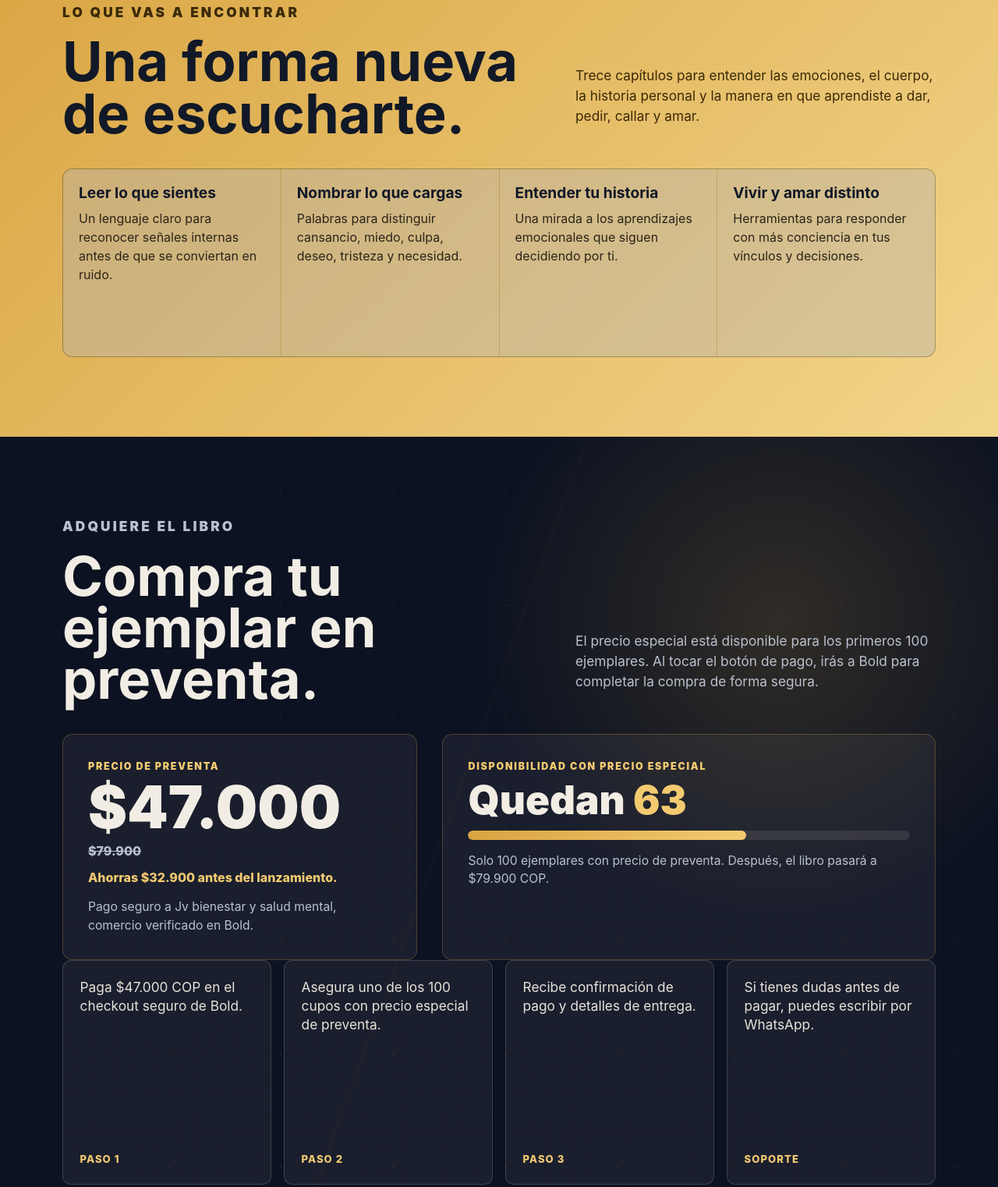
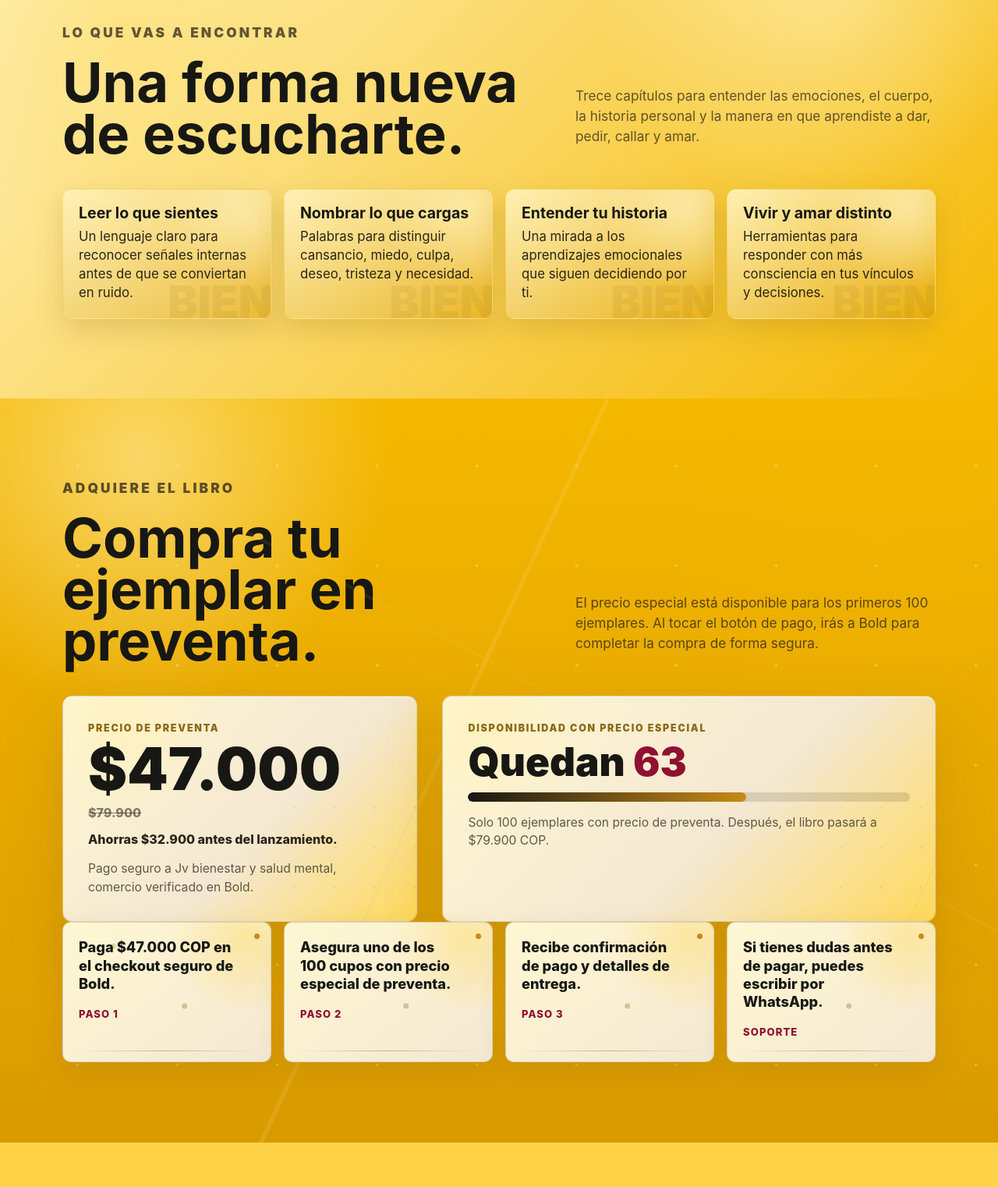
Before and after one commit to Javipenalozar/como-estas-libro, a plain HTML site: page site/index.html in a window 1280 px wide. Shown: the part 873-2395 px from the top of the page at 78% size. Drawn offline with Linux system fonts and the light colour scheme.

Commit message:
Update preorder landing design

```diff
--- a/site/index.html
+++ b/site/index.html
@@ -10,16 +10,19 @@
     >
     <style>
       :root {
-        --night: #0b1120;
-        --night-2: #111827;
-        --ink: #182033;
-        --gold: #d9a441;
-        --gold-2: #f3ca70;
-        --bone: #f2ede4;
-        --muted: #b9c1ce;
-        --soft: rgba(242, 237, 228, 0.08);
-        --line: rgba(242, 237, 228, 0.16);
-        --shadow: 0 24px 70px rgba(0, 0, 0, 0.42);
+        --yellow: #f5b800;
+        --yellow-deep: #d99a00;
+        --mustard: #8c6a18;
+        --bone: #f4e8d2;
+        --cream: #fff1b8;
+        --coal: #171714;
+        --warm-black: #2b2418;
+        --butterfly: #c98a16;
+        --light: #ffd95a;
+        --muted: rgba(43, 36, 24, 0.74);
+        --soft: rgba(255, 241, 184, 0.45);
+        --line: rgba(43, 36, 24, 0.16);
+        --shadow: 0 26px 72px rgba(43, 36, 24, 0.28);
       }
 
       * {
@@ -32,8 +35,8 @@
 
       body {
         margin: 0;
-        color: var(--bone);
-        background: var(--night);
+        color: var(--coal);
+        background: var(--yellow);
         font-family: Inter, ui-sans-serif, system-ui, -apple-system, BlinkMacSystemFont, "Segoe UI", sans-serif;
         line-height: 1.5;
       }
@@ -45,9 +48,9 @@
       .page {
         overflow: hidden;
         background:
-          radial-gradient(circle at 78% 6%, rgba(217, 164, 65, 0.18), transparent 24rem),
-          radial-gradient(circle at 8% 18%, rgba(91, 137, 205, 0.16), transparent 20rem),
-          linear-gradient(180deg, #0b1120 0%, #101827 47%, #0a0e18 100%);
+          radial-gradient(circle at 78% 4%, rgba(255, 241, 184, 0.62), transparent 24rem),
+          radial-gradient(circle at 12% 18%, rgba(255, 217, 90, 0.5), transparent 22rem),
+          linear-gradient(180deg, #ffd95a 0%, #f5b800 38%, #d99a00 100%);
       }
 
       .nav {
@@ -61,8 +64,8 @@
         justify-content: space-between;
         gap: 1rem;
         padding: 1rem clamp(1rem, 5vw, 4.5rem);
-        background: rgba(11, 17, 32, 0.72);
-        border-bottom: 1px solid rgba(242, 237, 228, 0.08);
+        background: rgba(245, 184, 0, 0.78);
+        border-bottom: 1px solid rgba(43, 36, 24, 0.14);
         backdrop-filter: blur(18px);
       }
 
@@ -79,8 +82,9 @@
         width: 2rem;
         height: 2rem;
         place-items: center;
-        color: var(--gold);
-        border: 1px solid rgba(217, 164, 65, 0.55);
+        color: var(--bone);
+        background: var(--coal);
+        border: 1px solid rgba(43, 36, 24, 0.45);
         border-radius: 50%;
       }
 
@@ -88,7 +92,7 @@
         display: flex;
         align-items: center;
         gap: 1.15rem;
-        color: var(--muted);
+        color: rgba(23, 23, 20, 0.78);
         font-size: 0.92rem;
       }
 
@@ -103,11 +107,11 @@
         justify-content: center;
         gap: 0.5rem;
         padding: 0.8rem 1.15rem;
-        color: #14110a;
-        background: linear-gradient(135deg, var(--gold), var(--gold-2));
+        color: var(--bone);
+        background: linear-gradient(135deg, var(--coal), var(--warm-black));
         border: 0;
         border-radius: 999px;
-        box-shadow: 0 12px 34px rgba(217, 164, 65, 0.2);
+        box-shadow: 0 16px 40px rgba(43, 36, 24, 0.26);
         font: inherit;
         font-weight: 800;
         text-decoration: none;
@@ -115,16 +119,16 @@
       }
 
       .button.secondary {
-        color: var(--bone);
-        background: rgba(242, 237, 228, 0.08);
+        color: var(--coal);
+        background: rgba(255, 241, 184, 0.52);
         border: 1px solid var(--line);
         box-shadow: none;
       }
 
       .button.whatsapp {
-        color: var(--bone);
+        color: var(--coal);
         background: transparent;
-        border: 1px solid rgba(217, 164, 65, 0.45);
+        border: 1px solid rgba(43, 36, 24, 0.34);
         box-shadow: none;
       }
 
@@ -143,11 +147,28 @@
         pointer-events: none;
         content: "";
         background-image:
-          radial-gradient(circle, rgba(217, 164, 65, 0.55) 0 1px, transparent 1.5px),
-          linear-gradient(110deg, transparent 0 45%, rgba(217, 164, 65, 0.08) 45.1% 45.4%, transparent 45.5% 100%);
-        background-position: 0 0, center;
-        background-size: 9rem 9rem, 100% 100%;
-        opacity: 0.2;
+          radial-gradient(circle, rgba(255, 241, 184, 0.95) 0 1.4px, transparent 2px),
+          linear-gradient(115deg, transparent 0 45%, rgba(255, 241, 184, 0.32) 45.05% 45.35%, transparent 45.4% 100%),
+          linear-gradient(28deg, transparent 0 58%, rgba(255, 217, 90, 0.22) 58.05% 58.3%, transparent 58.35% 100%);
+        background-position: 0 0, center, center;
+        background-size: 8rem 8rem, 100% 100%, 100% 100%;
+        opacity: 0.34;
+        animation: neuralDrift 18s linear infinite;
+      }
+
+      @keyframes neuralDrift {
+        0% {
+          background-position: 0 0, center, center;
+          opacity: 0.28;
+        }
+        50% {
+          background-position: 4rem 2.5rem, center, center;
+          opacity: 0.46;
+        }
+        100% {
+          background-position: 8rem 5rem, center, center;
+          opacity: 0.28;
+        }
       }
 
       .hero-grid {
@@ -162,7 +183,7 @@
       }
 
       .eyebrow {
-        color: var(--gold-2);
+        color: var(--mustard);
         font-size: 0.78rem;
         font-weight: 900;
         letter-spacing: 0.18em;
@@ -182,11 +203,13 @@
         font-size: clamp(3.2rem, 9vw, 7.6rem);
         line-height: 0.86;
         letter-spacing: 0;
+        color: var(--coal);
+        text-shadow: 0 10px 28px rgba(140, 106, 24, 0.24);
       }
 
       .hero-copy {
         max-width: 44rem;
-        color: #d8dde6;
+        color: rgba(43, 36, 24, 0.86);
         font-size: clamp(1.08rem, 1.6vw, 1.32rem);
       }
 
@@ -204,7 +227,8 @@
         overflow: hidden;
         border: 1px solid var(--line);
         border-radius: 0.8rem;
-        background: rgba(255, 255, 255, 0.04);
+        background: rgba(255, 241, 184, 0.42);
+        box-shadow: 0 18px 44px rgba(140, 106, 24, 0.18);
       }
 
       .launch-item {
@@ -241,15 +265,49 @@
 
       .price-box,
       .stock-box {
+        position: relative;
+        overflow: hidden;
         padding: clamp(1.25rem, 3vw, 2rem);
-        background: rgba(242, 237, 228, 0.06);
-        border: 1px solid rgba(217, 164, 65, 0.26);
+        background:
+          linear-gradient(135deg, #fff7d2, #f4e8d2 58%, #ffd95a),
+          repeating-linear-gradient(135deg, rgba(43, 36, 24, 0.04) 0 1px, transparent 1px 10px);
+        border: 1px solid rgba(43, 36, 24, 0.14);
         border-radius: 0.8rem;
+        box-shadow: 0 26px 70px rgba(140, 106, 24, 0.26), inset 0 1px 0 rgba(255, 255, 255, 0.55);
+      }
+
+      .price-box::before,
+      .stock-box::before {
+        position: absolute;
+        inset: -35% auto auto -15%;
+        width: 18rem;
+        height: 18rem;
+        pointer-events: none;
+        content: "";
+        background: radial-gradient(circle, rgba(255, 241, 184, 0.78), transparent 62%);
+        opacity: 0.8;
+      }
+
+      .price-box::after,
+      .stock-box::after {
+        position: absolute;
+        inset: auto -20% -35% auto;
+        width: 17rem;
+        height: 17rem;
+        pointer-events: none;
+        content: "";
+        background-image:
+          radial-gradient(circle, rgba(43, 36, 24, 0.22) 0 1px, transparent 1.8px),
+          linear-gradient(115deg, transparent 0 48%, rgba(43, 36, 24, 0.12) 48.1% 48.35%, transparent 48.45% 100%);
+        background-size: 3.2rem 3.2rem, 100% 100%;
+        opacity: 0.32;
       }
 
       .price-label,
       .stock-label {
-        color: var(--gold-2);
+        position: relative;
+        z-index: 1;
+        color: var(--mustard);
         font-size: 0.78rem;
         font-weight: 900;
         letter-spacing: 0.14em;
@@ -257,6 +315,8 @@
       }
 
       .price {
+        position: relative;
+        z-index: 1;
         display: flex;
         flex-wrap: wrap;
         gap: 0.7rem 1rem;
@@ -265,51 +325,59 @@
       }
 
       .price-current {
-        color: var(--bone);
+        color: var(--coal);
         font-size: clamp(2.4rem, 6vw, 4.7rem);
         font-weight: 950;
         line-height: 0.9;
       }
 
       .price-full {
-        color: var(--muted);
+        color: rgba(43, 36, 24, 0.58);
         font-weight: 800;
         text-decoration: line-through;
       }
 
       .saving {
-        color: var(--gold-2);
+        position: relative;
+        z-index: 1;
+        color: var(--warm-black);
         font-weight: 850;
       }
 
       .stock-count {
+        position: relative;
+        z-index: 1;
         margin: 0.45rem 0 0.9rem;
-        color: var(--bone);
+        color: var(--coal);
         font-size: clamp(1.7rem, 4vw, 3.2rem);
         font-weight: 950;
         line-height: 1;
       }
 
       .stock-count span {
-        color: var(--gold-2);
+        color: #8f1132;
       }
 
       .stock-bar {
+        position: relative;
+        z-index: 1;
         overflow: hidden;
         height: 0.75rem;
         margin-bottom: 0.85rem;
-        background: rgba(242, 237, 228, 0.1);
+        background: rgba(43, 36, 24, 0.14);
         border-radius: 999px;
       }
 
       .stock-fill {
         width: var(--remaining, 100%);
         height: 100%;
-        background: linear-gradient(90deg, var(--gold), var(--gold-2));
+        background: linear-gradient(90deg, var(--coal), var(--butterfly));
         border-radius: inherit;
       }
 
       .trust-note {
+        position: relative;
+        z-index: 1;
         margin: 0.9rem 0 0;
         color: var(--muted);
         font-size: 0.98rem;
@@ -317,8 +385,8 @@
 
       .reader-shell {
         overflow: visible;
-        background: rgba(242, 237, 228, 0.06);
-        border: 1px solid rgba(217, 164, 65, 0.28);
+        background: rgba(255, 241, 184, 0.34);
+        border: 1px solid rgba(43, 36, 24, 0.18);
         border-radius: 0.8rem;
         box-shadow: var(--shadow);
       }
@@ -328,14 +396,14 @@
         gap: 1.1rem;
         max-height: none;
         padding: clamp(0.75rem, 3vw, 1.5rem);
-        background: #080c16;
+        background: rgba(43, 36, 24, 0.9);
       }
 
       .reader-page {
         overflow: hidden;
         background: #f8f4ee;
         border-radius: 0.35rem;
-        box-shadow: 0 16px 42px rgba(0, 0, 0, 0.36);
+        box-shadow: 0 16px 42px rgba(0, 0, 0, 0.3);
       }
 
       .reader-page img {
@@ -373,22 +441,21 @@
       .book-wrap {
         display: grid;
         place-items: center;
-        min-height: 34rem;
+        min-height: 39rem;
       }
 
       .book {
         position: relative;
-        width: min(20rem, 72vw);
-        aspect-ratio: 0.68;
+        width: min(27rem, 84vw);
+        aspect-ratio: 1122 / 1402;
         overflow: hidden;
-        background: #05090c;
-        border: 1px solid rgba(217, 164, 65, 0.38);
-        border-radius: 0.45rem;
+        background: #050505;
+        border: 1px solid rgba(255, 217, 90, 0.34);
+        border-radius: 0.55rem;
         box-shadow:
           var(--shadow),
-          1.2rem 1.2rem 0 rgba(0, 0, 0, 0.18),
-          0 0 70px rgba(217, 164, 65, 0.18);
-        transform: rotate(2deg);
+          0 0 80px rgba(217, 154, 0, 0.2);
+        transform: none;
       }
 
       .book::before {
@@ -398,15 +465,15 @@
         pointer-events: none;
         content: "";
         background:
-          linear-gradient(90deg, rgba(255, 255, 255, 0.06), transparent 10%),
-          linear-gradient(180deg, transparent 68%, rgba(0, 0, 0, 0.28));
+          linear-gradient(90deg, rgba(255, 217, 90, 0.1), transparent 18%),
+          linear-gradient(180deg, transparent 68%, rgba(0, 0, 0, 0.34));
       }
 
       .book::after {
         position: absolute;
         z-index: 3;
         inset: 0.8rem;
-        border: 1px solid rgba(217, 164, 65, 0.18);
+        border: 1px solid rgba(255, 217, 90, 0.22);
         content: "";
       }
 
@@ -420,6 +487,23 @@
       section {
         position: relative;
         padding: clamp(4rem, 8vw, 7rem) clamp(1.2rem, 5vw, 5rem);
+      }
+
+      .section-dark {
+        color: var(--coal);
+        background:
+          radial-gradient(circle at 14% 8%, rgba(255, 241, 184, 0.56), transparent 20rem),
+          radial-gradient(circle at 88% 18%, rgba(245, 184, 0, 0.26), transparent 18rem),
+          linear-gradient(180deg, #f5b800 0%, #d99a00 100%);
+      }
+
+      .section-dark .eyebrow {
+        color: var(--warm-black);
+      }
+
+      .section-dark .section-head p,
+      .section-dark .wide-copy {
+        color: rgba(43, 36, 24, 0.76);
       }
 
       .inner {
@@ -450,73 +534,145 @@
       }
 
       .gold-band {
-        color: #111827;
-        background: linear-gradient(135deg, #d9a441, #f2d58b);
+        color: var(--coal);
+        background:
+          radial-gradient(circle at 82% 8%, rgba(255, 241, 184, 0.6), transparent 18rem),
+          radial-gradient(circle at 12% 18%, rgba(255, 217, 90, 0.38), transparent 18rem),
+          linear-gradient(135deg, #fff1b8, #f5b800);
       }
 
       .gold-band .eyebrow,
       .gold-band .wide-copy {
-        color: #3b2a08;
+        color: rgba(43, 36, 24, 0.74);
       }
 
       .chapter-grid {
         display: grid;
         grid-template-columns: repeat(4, minmax(0, 1fr));
-        gap: 1px;
-        overflow: hidden;
-        border: 1px solid rgba(11, 17, 32, 0.18);
-        border-radius: 0.8rem;
-        background: rgba(11, 17, 32, 0.16);
+        gap: clamp(0.8rem, 2vw, 1rem);
+        align-items: stretch;
       }
 
       .chapter {
-        min-height: 15rem;
-        padding: 1.25rem;
-        background: rgba(255, 255, 255, 0.26);
+        position: relative;
+        overflow: hidden;
+        min-height: auto;
+        padding: clamp(1rem, 2vw, 1.25rem);
+        background:
+          radial-gradient(circle at 86% 14%, rgba(255, 241, 184, 0.68), transparent 6.5rem),
+          linear-gradient(150deg, rgba(255, 241, 184, 0.95), rgba(217, 154, 0, 0.48));
+        border: 1px solid rgba(255, 217, 90, 0.34);
+        border-radius: 0.8rem;
+        box-shadow: 0 14px 34px rgba(140, 106, 24, 0.22);
+      }
+
+      .chapter::before {
+        position: absolute;
+        right: -0.2rem;
+        bottom: -0.55rem;
+        color: rgba(140, 106, 24, 0.1);
+        content: "BIEN";
+        font-size: clamp(2.6rem, 5vw, 3.6rem);
+        font-weight: 950;
+        letter-spacing: 0;
+        line-height: 1;
+      }
+
+      .chapter::after {
+        position: absolute;
+        inset: 0;
+        pointer-events: none;
+        content: "";
+        background-image:
+          radial-gradient(circle, rgba(43, 36, 24, 0.16) 0 1px, transparent 1.6px),
+          linear-gradient(28deg, transparent 0 54%, rgba(43, 36, 24, 0.08) 54.1% 54.35%, transparent 54.45% 100%);
+        background-size: 4.5rem 4.5rem, 100% 100%;
+        opacity: 0.28;
       }
 
       .chapter strong {
+        position: relative;
+        z-index: 1;
         display: block;
-        margin-bottom: 0.65rem;
-        font-size: 1.2rem;
+        margin-bottom: 0.5rem;
+        font-size: clamp(1.08rem, 2vw, 1.22rem);
         line-height: 1.1;
       }
 
       .chapter p {
+        position: relative;
+        z-index: 1;
         margin-bottom: 0;
         color: #2b2418;
+        font-size: clamp(0.98rem, 1.55vw, 1.05rem);
+        line-height: 1.42;
       }
 
       .fragments {
         display: grid;
         grid-template-columns: repeat(4, minmax(0, 1fr));
-        gap: 1rem;
+        gap: clamp(0.8rem, 2vw, 1rem);
+        align-items: stretch;
       }
 
       .quote {
-        display: flex;
-        min-height: 18rem;
-        flex-direction: column;
-        justify-content: space-between;
-        padding: 1.35rem;
-        background: rgba(242, 237, 228, 0.06);
-        border: 1px solid var(--line);
+        position: relative;
+        z-index: 1;
+        display: grid;
+        min-height: auto;
+        align-content: start;
+        gap: 1.1rem;
+        padding: clamp(1rem, 2vw, 1.25rem);
+        background:
+          radial-gradient(circle at 88% 12%, rgba(255, 217, 90, 0.42), transparent 6rem),
+          linear-gradient(145deg, #fff7d2, #f4e8d2);
+        border: 1px solid rgba(43, 36, 24, 0.14);
         border-radius: 0.7rem;
+        box-shadow: 0 14px 34px rgba(140, 106, 24, 0.2);
+      }
+
+      .quote::before {
+        position: absolute;
+        top: 0.85rem;
+        right: 0.85rem;
+        width: 0.44rem;
+        height: 0.44rem;
+        content: "";
+        background: var(--butterfly);
+        border-radius: 50%;
+        box-shadow:
+          -5.8rem 5.6rem 0 rgba(140, 106, 24, 0.34),
+          -11.5rem 0.8rem 0 rgba(140, 106, 24, 0.22);
+      }
+
+      .quote::after {
+        position: absolute;
+        inset: auto 1rem 0.85rem 1rem;
+        height: 1px;
+        content: "";
+        background: linear-gradient(90deg, transparent, rgba(140, 106, 24, 0.44), transparent);
       }
 
       .quote p {
-        margin-bottom: 1.5rem;
-        color: #e8e3da;
-        font-size: 1.08rem;
-        line-height: 1.38;
+        position: relative;
+        z-index: 1;
+        margin-bottom: 0;
+        padding-right: 1.6rem;
+        color: var(--coal);
+        font-size: clamp(1.02rem, 1.45vw, 1.14rem);
+        font-weight: 760;
+        line-height: 1.28;
       }
 
       .quote span {
-        color: var(--gold-2);
+        position: relative;
+        z-index: 1;
+        color: #8f1132;
         font-size: 0.82rem;
         font-weight: 800;
         letter-spacing: 0.08em;
         text-transform: uppercase;
+        padding-bottom: 0.45rem;
       }
 
       .split {
@@ -529,8 +685,8 @@
       .author-panel {
         padding: clamp(1.5rem, 4vw, 3rem);
         background:
-          radial-gradient(circle at 82% 16%, rgba(217, 164, 65, 0.2), transparent 13rem),
-          rgba(242, 237, 228, 0.06);
+          radial-gradient(circle at 82% 16%, rgba(255, 241, 184, 0.62), transparent 13rem),
+          rgba(255, 241, 184, 0.5);
         border: 1px solid var(--line);
         border-radius: 0.8rem;
       }
@@ -566,7 +722,7 @@
       }
 
       .step span {
-        color: var(--gold-2);
+        color: var(--warm-black);
         font-weight: 900;
       }
 
@@ -577,7 +733,7 @@
 
       .step p {
         margin-bottom: 0;
-        color: var(--muted);
+        color: rgba(43, 36, 24, 0.74);
       }
 
       .cta-panel {
@@ -587,10 +743,11 @@
         align-items: center;
         padding: clamp(1.5rem, 4vw, 3rem);
         background:
-          linear-gradient(135deg, rgba(217, 164, 65, 0.15), rgba(242, 237, 228, 0.05)),
-          rgba(242, 237, 228, 0.05);
-        border: 1px solid rgba(217, 164, 65, 0.28);
+          radial-gradient(circle at 88% 12%, rgba(255, 217, 90, 0.42), transparent 14rem),
+          linear-gradient(135deg, #fff7d2, #f4e8d2);
+        border: 1px solid rgba(43, 36, 24, 0.16);
         border-radius: 0.85rem;
+        box-shadow: 0 24px 68px rgba(140, 106, 24, 0.24);
       }
 
       .cta-panel h2 {
@@ -600,7 +757,7 @@
 
       .payment-note {
         margin-top: 1rem;
-        color: var(--muted);
+        color: rgba(43, 36, 24, 0.74);
         font-size: 0.98rem;
       }
 
@@ -615,8 +772,8 @@
         min-width: 0;
         flex: 1;
         padding: 0.95rem 1rem;
-        color: var(--bone);
-        background: rgba(255, 255, 255, 0.06);
+        color: var(--coal);
+        background: #fff7d2;
         border: 1px solid var(--line);
         border-radius: 999px;
         font: inherit;
@@ -629,15 +786,15 @@
       .form-note {
         min-height: 1.4rem;
         margin-top: 0.7rem;
-        color: var(--gold-2);
+        color: var(--warm-black);
         font-size: 0.92rem;
       }
 
       footer {
         padding: 3rem clamp(1.2rem, 5vw, 5rem);
-        color: var(--muted);
-        background: #060913;
-        border-top: 1px solid rgba(242, 237, 228, 0.08);
+        color: rgba(244, 232, 210, 0.76);
+        background: var(--coal);
+        border-top: 1px solid rgba(255, 241, 184, 0.18);
       }
 
       .footer-inner {
@@ -656,7 +813,7 @@
       }
 
       .butterfly {
-        color: var(--gold);
+        color: var(--butterfly);
         font-size: 1.2rem;
       }
 
@@ -734,6 +891,13 @@
           padding: 0.6rem;
         }
       }
+
+      @media (prefers-reduced-motion: reduce) {
+        .hero::before,
+        .section-dark::before {
+          animation: none;
+        }
+      }
     </style>
   </head>
   <body>
@@ -781,9 +945,9 @@
               </div>
             </div>
           </div>
-          <div class="book-wrap" aria-label="Portada del libro">
+          <div class="book-wrap" aria-label="Teaser de preventa del libro">
             <div class="book">
-              <img src="assets/images/portada-como-estas.png" alt="Portada del libro ¿Cómo estás? de Javi Peñaloza">
+              <img src="assets/images/portada-como-estas.png" alt="Pieza teaser de preventa del libro ¿Cómo estás? de Javi Peñaloza">
             </div>
           </div>
         </div>
@@ -817,7 +981,7 @@
               </article>
               <article class="chapter">
                 <strong>Vivir y amar distinto</strong>
-                <p>Herramientas para responder con más conciencia en tus vínculos y decisiones.</p>
+                <p>Herramientas para responder con más consciencia en tus vínculos y decisiones.</p>
               </article>
             </div>
           </div>
@@ -883,7 +1047,7 @@
           <div class="inner split">
             <div>
               <p class="eyebrow">Recorrido del lector</p>
-              <h2>Del automático a la conciencia.</h2>
+              <h2>Del automático a la consciencia.</h2>
             </div>
             <div class="timeline">
               <div class="step">
```
Also changed, not shown: 1 other file.
